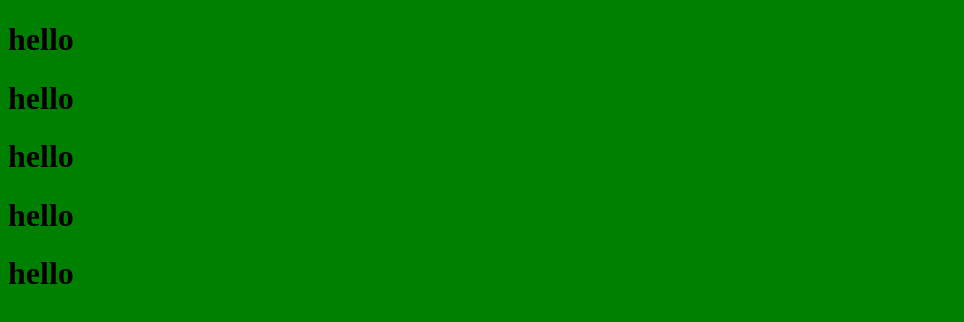
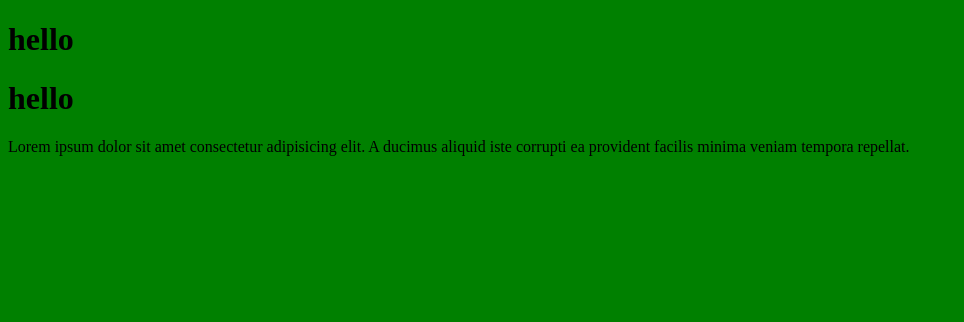
Before and after one commit to PiyushUrode/Vscode, a plain HTML site: page index.html in a window 1280 px wide. Shown: the whole page, without its empty margins (0-964 px from the left). Drawn offline with Linux system fonts and the light colour scheme.

```diff
--- a/index.html
+++ b/index.html
@@ -9,8 +9,6 @@
 <body>
     <h1> hello</h1>
     <h1> hello</h1>
-    <h1> hello</h1>
-    <h1> hello</h1>
-    <h1> hello</h1>
+    <p> Lorem ipsum dolor sit amet consectetur adipisicing elit. A ducimus aliquid iste corrupti ea provident facilis minima veniam tempora repellat.</p>
 </body>
 </html>
```
